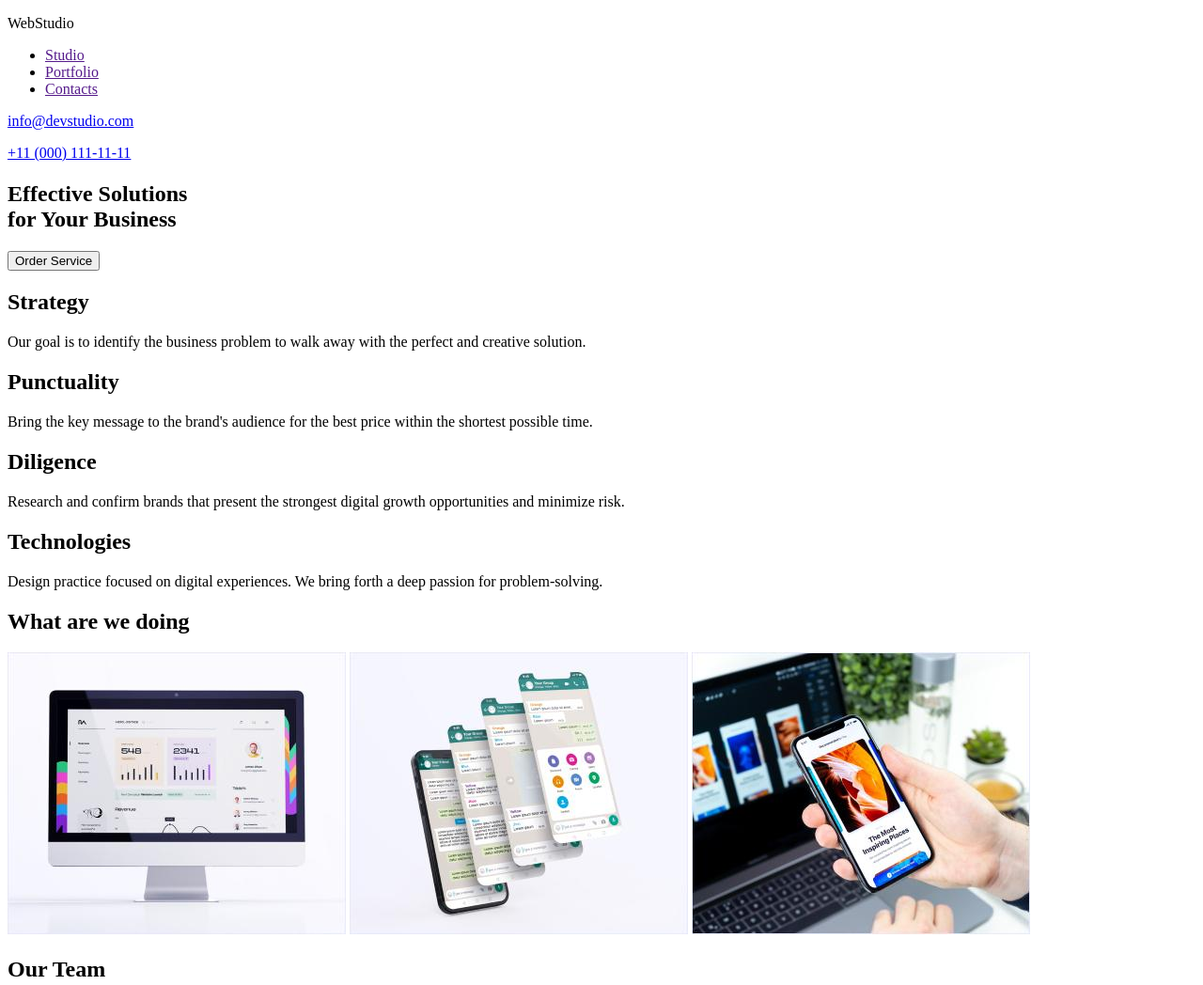
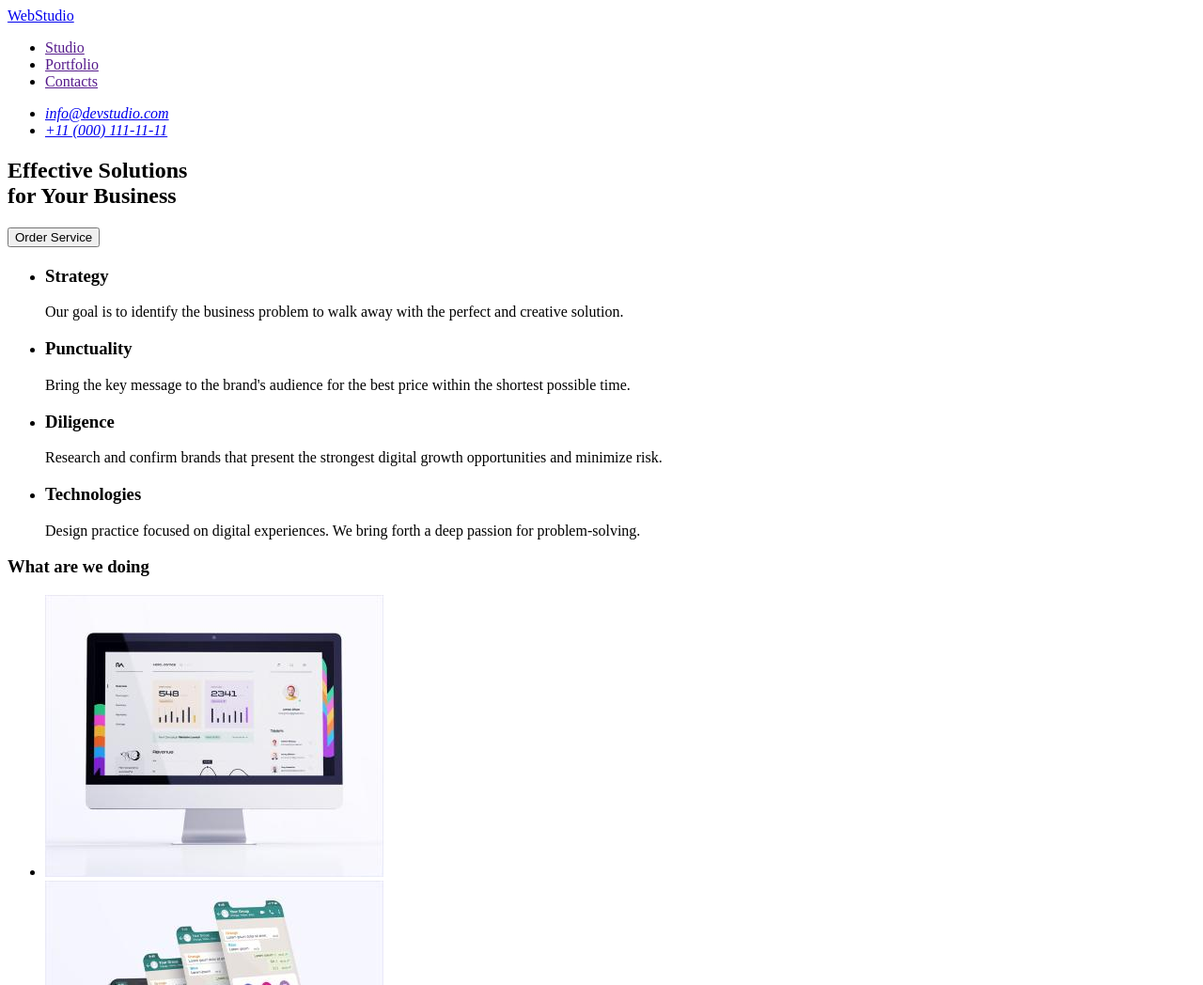
Before and after one commit to Sasha-Babych/goit-markup-hw-01, a plain HTML site: page index.html in a window 1280 px wide. Shown: the top 1048 px of the page at 94% size. Drawn offline with Linux system fonts and the light colour scheme.

Commit message:
fixed the mistakes

```diff
--- a/index.html
+++ b/index.html
@@ -8,10 +8,12 @@
   </head>
   <body>
     <header>
-      <!--шапка-->
+
+      <!--Header-->
 
       <nav>
-        <p>WebStudio</p>
+
+        <a href="./index.html/WebStudio">WebStudio</a>
         <ul>
           <li>
             <a href="">Studio</a>
@@ -24,121 +26,158 @@
           </li>
         </ul>
       </nav>
-      <p>
+      <address>
+        <ul>
+          <li>
             <a href="milto:info@devstudio.com">info@devstudio.com</a>
-      </p>
-      <p>
+          </li>
+          <li>
             <a href="tel:+11(000)1111111">+11 (000) 111-11-11</a>
-      </p>
+          </li>
+        </ul>
+      </address>
+
+
+
     </header>
 
-    <!--Герой-->
+    <!--Hero-->
+
     <main>
+      <section>
         <h1>
-        <!--прихований заголовок-->
-      </h1>
-      <h2>
           Effective Solutions<br />
           for Your Business
+        </h1>
+        <button type="button">Order Service</button>
+      </section>
+
+      <h2>
+        <!--Hidden header-->
       </h2>
-      <button type="button">Order Service</button>
+
       <section>
-        <h2>Strategy</h2>
+
+      <ul>
+        <li>
+          <h3>Strategy</h3>
           <p>
             Our goal is to identify the business problem to walk away with the
             perfect and creative solution.
           </p>
-        <h2>Punctuality</h2>
+        </li>
+          <li>
+            <h3>Punctuality</h3>
             <p>
               Bring the key message to the brand's audience for the best price
               within the shortest possible time.
             </p>
-        <h2>Diligence</h2>
+          </li>
+            <li>
+              <h3>Diligence</h3>
               <p>
                 Research and confirm brands that present the strongest digital growth
                 opportunities and minimize risk.
               </p>
-        <h2>Technologies</h2>
+              </li>
+              <li>
+                <h3>Technologies</h3>
                 <p>
                   Design practice focused on digital experiences. We bring forth a deep
                   passion for problem-solving.
                 </p>
+              </li>
+      </ul>
       </section>
 
       <section>
-        <h2>What are we doing</h2>
-
-        <img src="./images/Rectangle1.jpg" alt="компютер" width="360" />
+        <h3>What are we doing</h3>
+        <ul>
+          <li>
+        <img src="./images/Rectangle1.jpg" alt="computer" width="360" />
+        </li>
+        <li>
         <img
           src="./images/Rectangle2.jpg"
-          alt="екрантелефона"
+          alt="phone screen"
           width="360"
         />
+        </li>
+        <li>
         <img
           src="./images/Rectangle3.jpg"
-          alt="телефон"
+          alt="phone"
           width="360"
         />
+        </li>
+        </ul>
       </section>
 
+
       <section>
-        <h2>Our Team</h2>
+
+        <h3>Our Team</h3>
+
         <ul>
           <li>
             <img
               src="./images/img1.jpg"
-              alt="чоловік"
+              alt="man"
               width="264"
             />
-          </li>
-        </ul>
             <h3>Mark Guerrero</h3>
         <p>Product Designer</p>
-        <ul>
+          </li>
+
           <li>
             <img
               src="./images/img2.jpg"
-              alt="чоловік"
+              alt="man"
               width="264"
             />
-          </li>
-        </ul>
             <h3>Tom Ford</h3>
           <p>Frontend Developer</p>
-        <ul>
+          </li>
+
           <li>
             <img
               src="./images/img3.jpg"
-              alt="дівчина"
+              alt="girl"
               width="264"
             />
-          </li>
-        </ul>
             <h3>Camila Garcia</h3>
             <p>Marketing</p>
-        <ul>
+          </li>
+
           <li>
             <img
               src="./images/img4.jpg"
-              alt="чоловік"
+              alt="man"
               width="264"
             />
-          </li>
-        </ul>
             <h3>Daniel Wilson</h3>
             <p>UI Designer</p>
+          </li>
+
+        </ul>
+
       </section>
+
     </main>
 
-    <!--футер-->
+    <!--Footer-->
 
     <footer>
-      <p>WebStudio</p>
+      <a href="./index.html/WebStudio">WebStudio</a>
+
       <p>
         Increase the flow of customers and<br />
         sales for your business with digital<br />
         marketing & growth solutions.
       </p>
+
     </footer>
+
   </body>
+
 </html>
```
Lines whose indentation alone changed are shown as unchanged.
